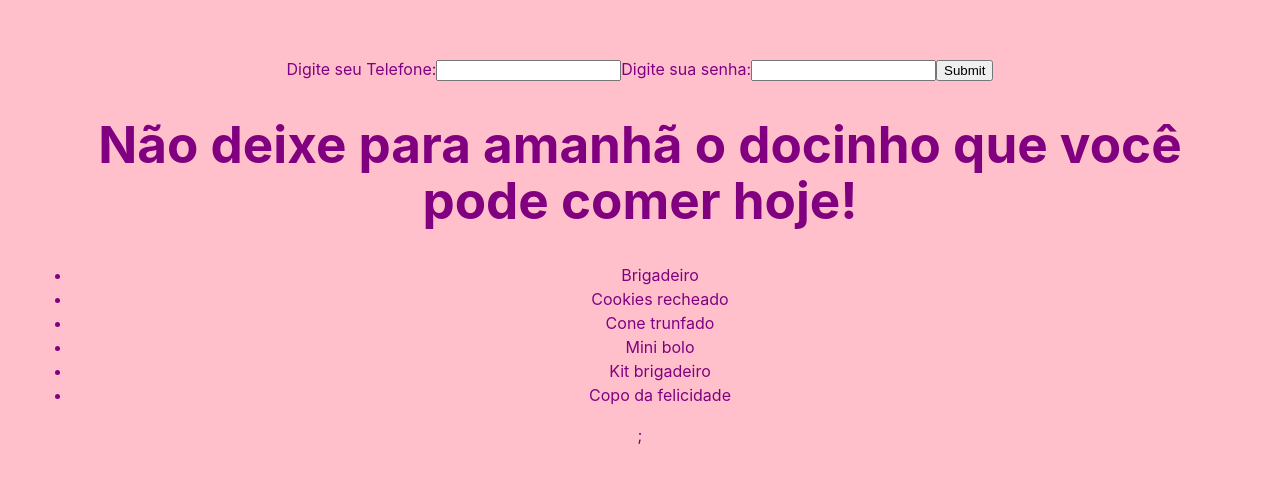
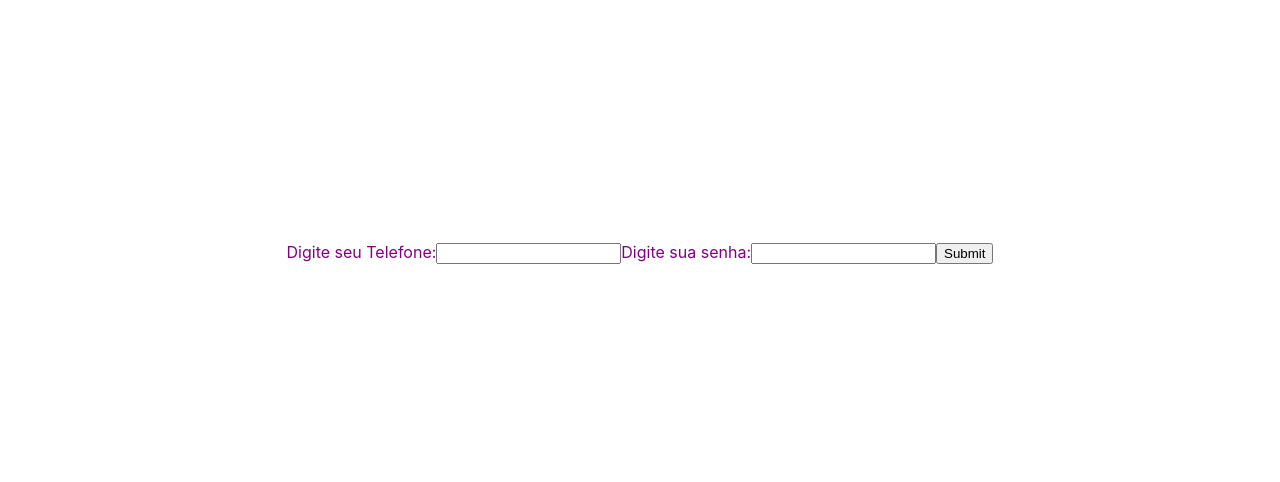
Before and after one commit to GabyhPassos/Cardapio-front-end, a React (Vite) app: page / in a window 1280 px wide. Shown: the part 148-630 px from the top of the page. Built offline with nearby package versions, Linux system fonts and the light colour scheme.

Commit message:
alterção

```diff
--- a/src/App.tsx
+++ b/src/App.tsx
@@ -1,6 +1,6 @@
 import React from "react";
 import "./App.css";
-import { ListaMenu } from "./features/menu/components/ListaMenu";
+//import { ListaMenu } from "./features/menu/components/ListaMenu";//
 import { Login } from "./features/Login/components/Login";
 //import { MenuItem } from "./features/menu/components/MenuItem";~
 
@@ -9,9 +9,9 @@ function App() {
     <>
       <Login />
       {/* tag de cadastro aqui por enquanto */}
-      <ListaMenu />;
     </>
   );
 }
 
+
 export default App;
--- a/src/Pagina.css
+++ b/src/Pagina.css
@@ -69,7 +69,7 @@
 
   body {
     color:purple;
-    background-color:pink;
+    background-color:white;
   }
 
 html, body, #root {
@@ -85,3 +85,13 @@ html{
 h1, h2, h3, h4, h5, h6, p, span, button {
     color: white;
 }
+
+<style>
+    body{
+        background-image: url('https://i.pinimg.com/736x/7e/33/40/7e334048206b63df9e4ec25aed9d4c89.jpg/imagem.jpg');
+        background-size: cover;
+        background-repeat: no-repeat;
+
+    };
+
+</style>
--- a/src/Pagina.html
+++ b/src/Pagina.html
@@ -0,0 +1,19 @@
+<!DOCTYPE html>
+<html lang="en">
+<head>
+    <meta charset="UTF-8">
+    <meta http-equiv="X-UA-Compatible" content="IE=edge">
+    <meta name="viewport" content="width=>, initial-scale=1.0">
+    <title>Não deixe para amanhã o docinho que você pode comer hoje !</title>
+
+</head>
+<style>
+    body{
+        background-image: url('https://i.pinimg.com/736x/7e/33/40/7e334048206b63df9e4ec25aed9d4c89.jpg/imagem.jpg');
+        background-size: cover;
+        background-repeat: no-repeat;
+
+    };
+
+</style>
+</html>
--- a/src/index.css
+++ b/src/index.css
@@ -69,5 +69,5 @@ button:focus-visible {
 
 body {
   color:purple;
-  background-color:pink;
+  background-color: white;
 }
--- a/src/index.html
+++ b/src/index.html
@@ -39,3 +39,13 @@
       To create a production bundle, use `npm run build` or `yarn build`.
     -->
 </body>
+
+<style>
+  body{
+      background-image: url('https://i.pinimg.com/736x/7e/33/40/7e334048206b63df9e4ec25aed9d4c89.jpg/imagem.jpg');
+      background-size: cover;
+      background-repeat: no-repeat;
+
+  };
+
+</style>
```
Also changed, not shown: src/features/Login/registro.tsx (added, +45 -0 lines).
